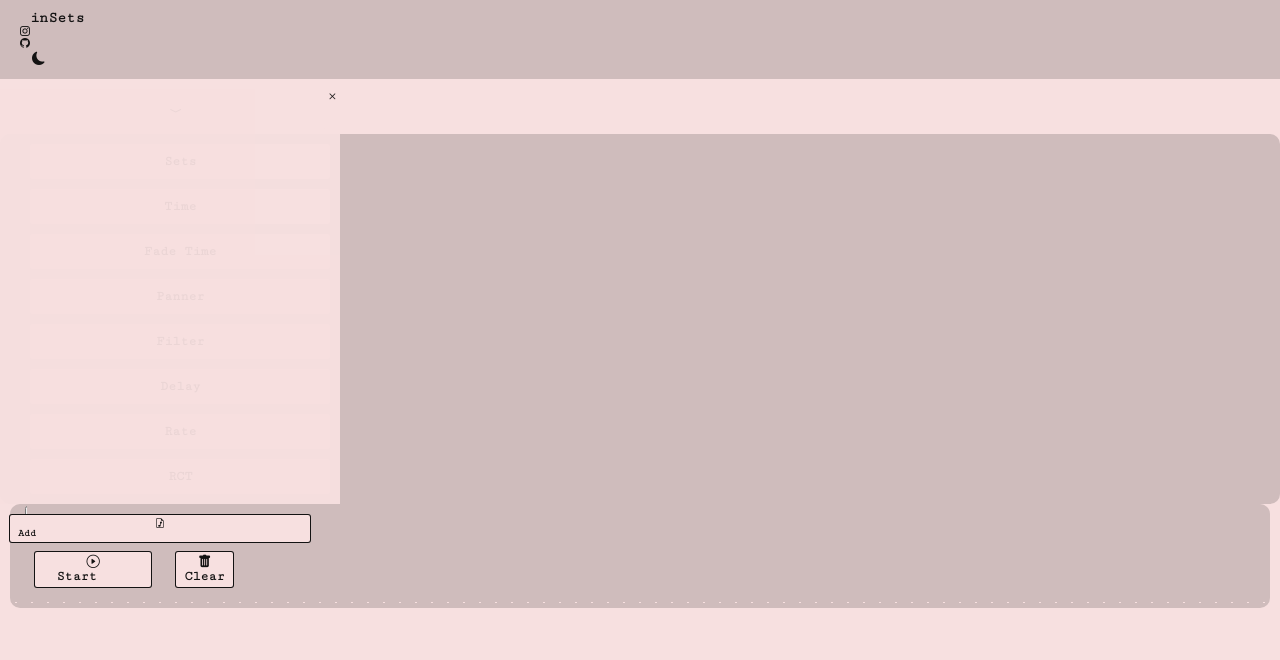
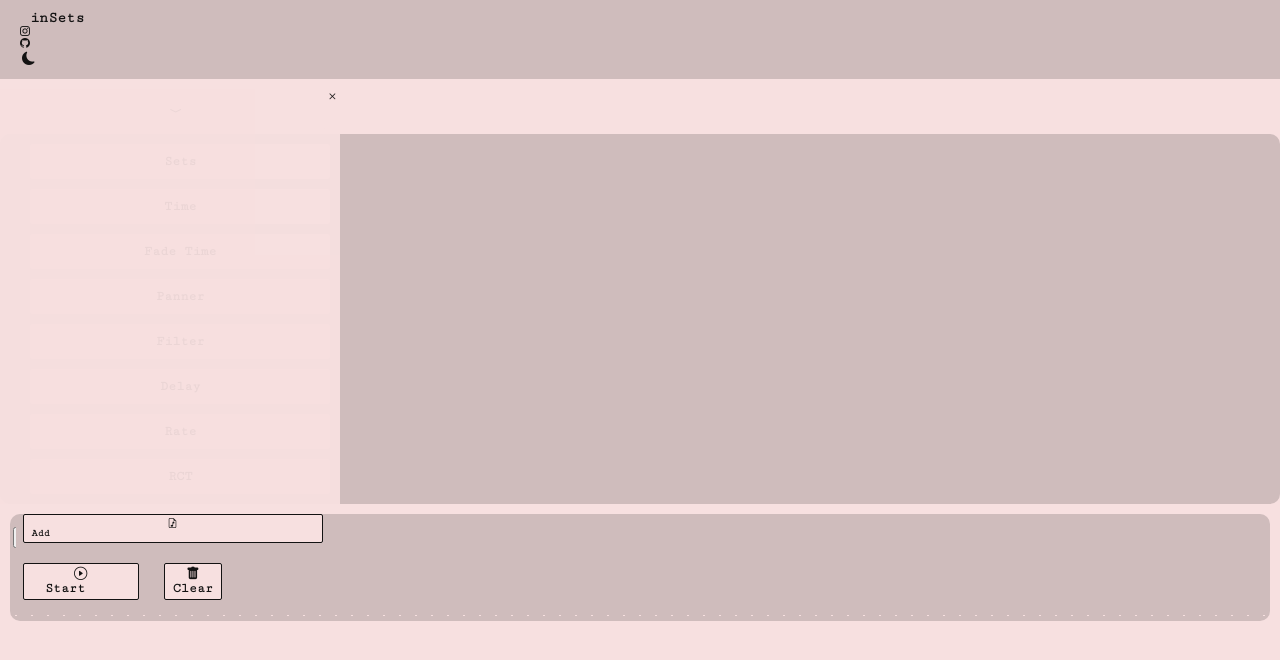
Before and after one commit to AxelArielSaravia/inSets-legacy, a React (Create React App) app: page / in a window 1280 px wide. Both pictures are taken after a click on the button "Start App". Shown: the top 660 px of the page. Built offline with nearby package versions, Linux system fonts and the light colour scheme.

Commit message:
fix style in index

```diff
--- a/src/App.js
+++ b/src/App.js
@@ -52,7 +52,7 @@ function App() {
                   <section className="init-section flex-column align-c justify-c">
                     <div className="flex-column align-c justify-c">
                       <div className="init-message flex-column align-c justify-c">
-                        <h2 className="fs-text-l text-center">InSets Composition App</h2>
+                        <h2 className="fs-text-l text-center">inSets Composition App</h2>
                       </div>
                       <div className="init-message flex-column align-c justify-c">
                         <p className="fs-text text-center">This project was created by</p>
--- a/src/core/initState.json
+++ b/src/core/initState.json
@@ -1,7 +1,7 @@
 {
   "delay": {
     "disableAll": false,
-    "timeMin": 1,
+    "timeMin": 0.5,
     "timeMax": 2,
     "feedbackMin": 0.1,
     "feedbackMax": 0.85
--- a/src/index.css
+++ b/src/index.css
@@ -82,8 +82,8 @@ body *,
 }
 *:focus-visible {
   border-radius: 5px;
-  outline: 2px solid var(--secondary-color)!important;
-  outline-offset: 3px;
+  box-shadow: 0 0 0 2px var(--secondary-color)!important;
+  outline: none;
 }
 
 a {
--- a/src/view/AudioApp/Main.scss
+++ b/src/view/AudioApp/Main.scss
@@ -8,34 +8,29 @@
   .file-buttons {
     width: 100%;
 
+    .tool-button {
+      position: relative;
+      z-index: 2;
+      margin: 10px 1%;
+      border: 1px solid var(--secondary-color);
+      cursor: pointer;
+    }
 
     .fileInput-contain {
-      margin: 10px 1%;
       position: relative;
       padding: 0;
 
-      .tool-button {
-        margin: 0;
-        position: relative;
-        z-index: 2;
-        cursor: pointer;
-      }
       .fileInput {
         position: absolute;
+        margin: 10px 0;
         top: 0;
         left: 0;
         width: 100%;
         height: min-content;
         border-radius: 2px;
-        padding: 2px;
-        margin: 0;
+        padding: 3px;
         z-index: 1;
       }
-    }
-    .tool-button {
-      margin: 10px 1%;
-      box-shadow: 0 0 0 1px var(--secondary-color);
-      background-color: var(--primary-color);
     }
 
     .start-button {
--- a/src/view/Header/Header.js
+++ b/src/view/Header/Header.js
@@ -12,19 +12,17 @@ export default memo(function Header() {
       </Link>
       </div>
       <div className="buttons flex-row align-c">
-        <div className="fs-text c-secondary" title="yes, this is my instagram">
-          <Link href="https://www.instagram.com/axarisar/">
-            <i className="bi bi-instagram"></i>
+        <div title="yes, this is my instagram">
+          <Link className="fs-text" href="https://www.instagram.com/axarisar/">
+            <i className="bi bi-instagram flex-column justify-c"></i>
           </Link>
         </div>
-        <div className="fs-text c-secondary" title="Documentation in GitHub">
-          <Link href="https://github.com/AxelArielSaravia/inSets">
-            <i className="bi bi-github"></i>
+        <div title="Documentation in GitHub">
+          <Link className="fs-text" href="https://github.com/AxelArielSaravia/inSets">
+            <i className="bi bi-github flex-column justify-c"></i>
           </Link>
         </div>
-        <div>
-          <ChangeThemeButton />
-        </div>
+        <ChangeThemeButton />
       </div>
     </header>
   );
--- a/src/view/Header/Link.js
+++ b/src/view/Header/Link.js
@@ -1,6 +1,11 @@
 export default function Link(props) {
     return (
-        <a href={props.href} target={props.self ? "_self" : "_blank"} rel="noreferrer noopener">
+        <a
+            className={props.className}
+            href={props.href}
+            target={props.self ? "_self" : "_blank"}
+            rel="noreferrer noopener"
+        >
             {props.children}
         </a>
     );
--- a/src/view/Header/changeThemeButton.js
+++ b/src/view/Header/changeThemeButton.js
@@ -6,7 +6,7 @@ export default function ChangeThemeButton() {
   const [ theme, handleThemeChangerClick ] = useThemeChanger();
 
   return (
-    <button className="change-theme-button fs-text-l" type="button" onClick={handleThemeChangerClick}>
+    <button className="flex-column justify-c change-theme-button fs-text-l" type="button" onClick={handleThemeChangerClick}>
       { theme === "dark"
         ? <i className="bi bi-brightness-high-fill" title="ligth theme"></i>
         : <i className="bi bi-moon-fill" title="dark theme"></i>
```
Also changed, not shown: 11 other files (tests, documents, lock files or other folders).
